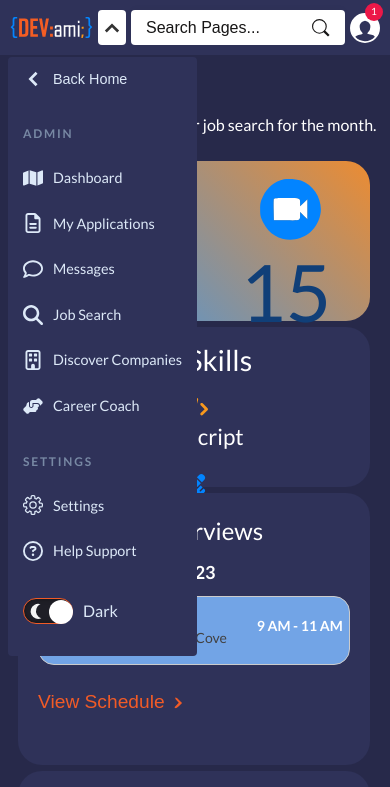
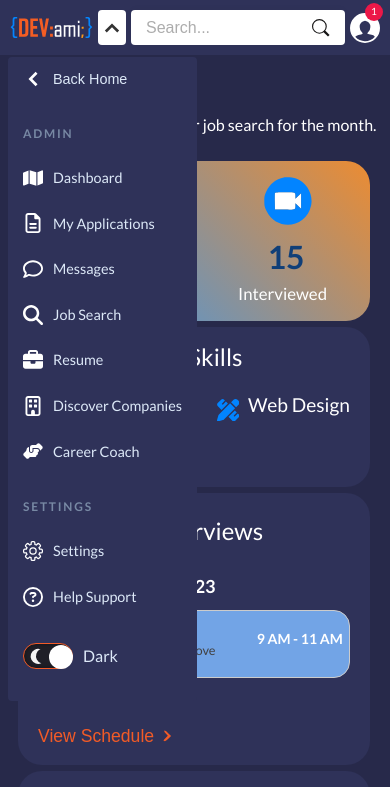
Before and after one commit to HerrGeist213/team-flying-mongooses, a plain HTML site: page job-board.html in a window 390 px wide. Both pictures are taken after a click on the button 112 px from the left and 27 px from the top of the page. Shown: the top 787 px of the page. Drawn offline with Linux system fonts and the light colour scheme.

Commit message:
Light mode customization and alignment for mobile responsiveness

```diff
--- a/job-board.css
+++ b/job-board.css
@@ -189,7 +189,7 @@
 .page-header .admin-menu svg {
   width: 20px;
   height: 20px;
-  fill: var(--page-header-txtColor);
+  fill: var(--white);
   margin-right: 10px;
 }
 
@@ -251,8 +251,8 @@
 
 .search-and-user [type="search"] {
   width: 100%;
-  height: 50px;
-  font-size: 1.5rem;
+  height: 2.3rem;
+  font-size: 1.2rem;
   padding-left: 15px;
   background: var(--page-content-blockColor);
   color: var(--black);
@@ -261,7 +261,7 @@
 }
 
 .search-and-user ::placeholder {
-  color: var(--page-content-txtColor);
+  color: rgba(0, 0, 0, 0.324);
 }
 
 .search-and-user form svg {
@@ -386,7 +386,7 @@
 }
 
 .camera > svg {
-  height: 4.5rem;
+  height: 4.2rem;
   margin-top: -2rem;
   margin-bottom: -0.7rem;
 }
@@ -422,7 +422,6 @@
   font-size: 1.2rem;
   margin-top: 2%;
 
-
 }
 
 .toggle-font, .toggle-font1 {
@@ -443,6 +442,7 @@
 
 .skills1 {
   height: 1.4rem;
+  margin-bottom: 0.5rem;
 }
 
 .skills-words {
@@ -456,11 +456,15 @@
   align-items: center; */
 }
 
-.resume-button {
+/* .ab .resume-button {
+  margin-bottom: -4rem;
+} */
+
+.resume-button  {
   display: flex;
   align-items: center;
   justify-content: center;
-  margin-bottom: -4rem;
+  /* margin-bottom: -4rem; */
 }
 
 .resume-button button {
@@ -519,13 +523,13 @@
 }
 
 .event-name {
-  font-size: 16px;
+  font-size: 1rem;
   font-weight: bold;
   color: var(--page-content-txtColor);
 }
 
 .event-job-title {
-  font-size: 14px;
+  font-size: 0.8rem;
   color: #424141;
 }
 
@@ -537,6 +541,7 @@
 
 
 .b .resume-button {
+  overflow: hidden;
   margin-top: auto;
 }
 /* ---- CELL .b  ENDS ---- */
@@ -606,7 +611,8 @@
 .job-separator {
   margin-bottom: 0.6rem;
   background-color: #ccc;
-  margin-top: -1rem;
+  margin-top: -0.9rem;
+  margin-bottom: 0.9rem;
 }
 
 .job-status, .job-status2, .job-status3 {
@@ -657,10 +663,13 @@
   grid-row: row 2 ;
 }
 
+.d .job-separator  {
+  margin-bottom: 0.5rem;
+}
 
 
 
-/* ---- CELL .d  BEGINS ---- */
+/* ---- CELL .d  ENDS ---- */
 .job-list1 {
   margin-top: 1.2rem;
  gap: -1.5rem;
@@ -758,6 +767,13 @@
   }
 }
 
+/* ---- GRID ---- */
+
+
+
+
+
+
 @media screen and (max-width: 400px) /* Mobile */ {
     .wrapper {
         display: grid;
@@ -766,6 +782,8 @@
         grid-template-rows: repeat(4, [row] auto  );
 
       }
+
+      /* --- a CELL --- */
       .a {
         grid-column: col / span 3;
         grid-row: row ;
@@ -773,12 +791,71 @@
         width: 22rem;
       }
 
+      .side-by {
+        padding-left: 1rem;
+        padding-right: 1rem;
+      }
+      .airplane svg {
+        height: 4rem;
+        margin-left: -0.8rem;
+      }
+
+      .camera svg {
+        height: 3.5rem;
+
+      }
+
+      .bignum2 {
+        text-align: center;
+      }
+      .bignum1, .bignum2 {
+        font-size: 2rem;
+        font-weight: 600;
+        margin-top: 1rem;
+      }
+
+      .smallword {
+        font-size: 70%;
+      }
+
+
+
+      /* ----CELL ab--- */
     .ab {
       grid-column: col / span 3;
         grid-row: row 2;
         height: 10rem;
         width: 22rem;
     }
+
+    .skillz {
+      flex-direction: row;
+      justify-content: space-between;
+
+    }
+
+    .skills1 {
+      margin-right: -3rem;
+    }
+
+    .skills-words {
+      font-size: 1.2rem;
+    }
+
+    /* TOGGLE FONT AREA */
+    .ab .toggle-font {
+      margin-top: 1rem;
+    }
+
+    .ab .toggle-arrow {
+      margin-top: 1.3rem;
+    }
+
+    .toggle-font, .toggle-font1 {
+      font-size: 1.1rem;
+    }
+
+     /* ----CELL b--- */
       .b {
         grid-column: col   / span  3;
         grid-row: row 3;
@@ -786,13 +863,37 @@
         width: 22rem;
       }
 
+      .schedule-int-date {
+        margin-top: 1.5rem;
+      }
 
+      .b .toggle-font {
+        margin-top: 1.6rem;
+      }
+      .b .toggle-arrow {
+        margin-top: 1.8rem;
+      }
+
+
+      /* ----CELL b--- */
       .c {
         grid-column: col / span 3 ;
         grid-row: row 4 ;
         height: 26rem;
         width: 22rem;
       }
+
+    .job-item {
+      margin-top: 0.6rem;
+    }
+
+    .job-separator {
+      margin-top: 0.2rem;
+    }
+
+    .job-status2 {
+      padding: 0.4rem;
+    }
 
       .d {
         grid-column: col  / span 3  ;
@@ -801,6 +902,9 @@
         width: 22rem;
       }
 
+   .d .job-separator {
+    margin-top: -0.2rem;
+   }
 
 }
 
@@ -928,16 +1032,12 @@
   --box-shadow: 0 0 10px -2px rgba(0, 0, 0, 0.25);
 }
 
-/* .light-mode .page-content {
-  background-color: var(--page-header-bgColor);
-} */
 
-/* .light-mode  .a, .ab, .b,  .c, .d {
-    background-color: var(--white);
-
-} */
 
 /* --- FONT COLOR --- */
+.light-mode .page-header, .light-mode .admin-menu {
+  background-color: #2F3259;
+}
 
 .light-mode p,
 .light-mode .wrapper p,
@@ -950,6 +1050,10 @@
   color: var(--black);
 }
 
+.light-mode .page-header .admin-menu,
+.light-mode .page-header .admin-menu a {
+  color: var(--white);
+}
 
 
 .light-mode .page-header .admin-menu a:hover,
--- a/job-board.html
+++ b/job-board.html
@@ -72,8 +72,8 @@
           <polygon points="0.64 11.85 -0.02 11.1 2.55 8.85 4.57 10.4 9.25 5.25 12.97 8.84 15.37 6.79 16.02 7.54 12.94 10.2 9.29 6.68 4.69 11.76 2.59 10.14 0.64 11.85" />
         </symbol>
         <symbol id="settings" viewBox="0 0 16 16">
-            <path d="M8,11a3,3,0,1,1,3-3A3,3,0,0,1,8,11ZM8,6a2,2,0,1,0,2,2A2,2,0,0,0,8,6Z" />
-            <path d="M8.5,16h-1A1.5,1.5,0,0,1,6,14.5v-.85a5.91,5.91,0,0,1-.58-.24l-.6.6A1.54,1.54,0,0,1,2.7,14L2,13.3a1.5,1.5,0,0,1,0-2.12l.6-.6A5.91,5.91,0,0,1,2.35,10H1.5A1.5,1.5,0,0,1,0,8.5v-1A1.5,1.5,0,0,1,1.5,6h.85a5.91,5.91,0,0,1,.24-.58L2,4.82A1.5,1.5,0,0,1,2,2.7L2.7,2A1.54,1.54,0,0,1,4.82,2l.6.6A5.91,5.91,0,0,1,6,2.35V1.5A1.5,1.5,0,0,1,7.5,0h1A1.5,1.5,0,0,1,10,1.5v.85a5.91,5.91,0,0,1,.58.24l.6-.6A1.54,1.54,0,0,1,13.3,2L14,2.7a1.5,1.5,0,0,1,0,2.12l-.6.6a5.91,5.91,0,0,1,.24.58h.85A1.5,1.5,0,0,1,16,7.5v1A1.5,1.5,0,0,1,14.5,10h-.85a5.91,5.91,0,0,1-.24.58l.6.6a1.5,1.5,0,0,1,0,2.12L13.3,14a1.54,1.54,0,0,1-2.12,0l-.6-.6a5.91,5.91,0,0,1-.58.24v.85A1.5,1.5,0,0,1,8.5,16ZM5.23,12.18l.33.18a4.94,4.94,0,0,0,1.07.44l.36.1V14.5a.5.5,0,0,0,.5.5h1a.5.5,0,0,0,.5-.5V12.91l.36-.1a4.94,4.94,0,0,0,1.07-.44l.33-.18,1.12,1.12a.51.51,0,0,0,.71,0l.71-.71a.5.5,0,0,0,0-.71l-1.12-1.12.18-.33a4.94,4.94,0,0,0,.44-1.07l.1-.36H14.5a.5.5,0,0,0,.5-.5v-1a.5.5,0,0,0-.5-.5H12.91l-.1-.36a4.94,4.94,0,0,0-.44-1.07l-.18-.33L13.3,4.11a.5.5,0,0,0,0-.71L12.6,2.7a.51.51,0,0,0-.71,0L10.77,3.82l-.33-.18a4.94,4.94,0,0,0-1.07-.44L9,3.09V1.5A.5.5,0,0,0,8.5,1h-1a.5.5,0,0,0-.5.5V3.09l-.36.1a4.94,4.94,0,0,0-1.07.44l-.33.18L4.11,2.7a.51.51,0,0,0-.71,0L2.7,3.4a.5.5,0,0,0,0,.71L3.82,5.23l-.18.33a4.94,4.94,0,0,0-.44,1.07L3.09,7H1.5a.5.5,0,0,0-.5.5v1a.5.5,0,0,0,.5.5H3.09l.1.36a4.94,4.94,0,0,0,.44,1.07l.18.33L2.7,11.89a.5.5,0,0,0,0,.71l.71.71a.51.51,0,0,0,.71,0Z" />
+            <path fill="#fff" d="M8,11a3,3,0,1,1,3-3A3,3,0,0,1,8,11ZM8,6a2,2,0,1,0,2,2A2,2,0,0,0,8,6Z" />
+            <path fill="#fff" d="M8.5,16h-1A1.5,1.5,0,0,1,6,14.5v-.85a5.91,5.91,0,0,1-.58-.24l-.6.6A1.54,1.54,0,0,1,2.7,14L2,13.3a1.5,1.5,0,0,1,0-2.12l.6-.6A5.91,5.91,0,0,1,2.35,10H1.5A1.5,1.5,0,0,1,0,8.5v-1A1.5,1.5,0,0,1,1.5,6h.85a5.91,5.91,0,0,1,.24-.58L2,4.82A1.5,1.5,0,0,1,2,2.7L2.7,2A1.54,1.54,0,0,1,4.82,2l.6.6A5.91,5.91,0,0,1,6,2.35V1.5A1.5,1.5,0,0,1,7.5,0h1A1.5,1.5,0,0,1,10,1.5v.85a5.91,5.91,0,0,1,.58.24l.6-.6A1.54,1.54,0,0,1,13.3,2L14,2.7a1.5,1.5,0,0,1,0,2.12l-.6.6a5.91,5.91,0,0,1,.24.58h.85A1.5,1.5,0,0,1,16,7.5v1A1.5,1.5,0,0,1,14.5,10h-.85a5.91,5.91,0,0,1-.24.58l.6.6a1.5,1.5,0,0,1,0,2.12L13.3,14a1.54,1.54,0,0,1-2.12,0l-.6-.6a5.91,5.91,0,0,1-.58.24v.85A1.5,1.5,0,0,1,8.5,16ZM5.23,12.18l.33.18a4.94,4.94,0,0,0,1.07.44l.36.1V14.5a.5.5,0,0,0,.5.5h1a.5.5,0,0,0,.5-.5V12.91l.36-.1a4.94,4.94,0,0,0,1.07-.44l.33-.18,1.12,1.12a.51.51,0,0,0,.71,0l.71-.71a.5.5,0,0,0,0-.71l-1.12-1.12.18-.33a4.94,4.94,0,0,0,.44-1.07l.1-.36H14.5a.5.5,0,0,0,.5-.5v-1a.5.5,0,0,0-.5-.5H12.91l-.1-.36a4.94,4.94,0,0,0-.44-1.07l-.18-.33L13.3,4.11a.5.5,0,0,0,0-.71L12.6,2.7a.51.51,0,0,0-.71,0L10.77,3.82l-.33-.18a4.94,4.94,0,0,0-1.07-.44L9,3.09V1.5A.5.5,0,0,0,8.5,1h-1a.5.5,0,0,0-.5.5V3.09l-.36.1a4.94,4.94,0,0,0-1.07.44l-.33.18L4.11,2.7a.51.51,0,0,0-.71,0L2.7,3.4a.5.5,0,0,0,0,.71L3.82,5.23l-.18.33a4.94,4.94,0,0,0-.44,1.07L3.09,7H1.5a.5.5,0,0,0-.5.5v1a.5.5,0,0,0,.5.5H3.09l.1.36a4.94,4.94,0,0,0,.44,1.07l.18.33L2.7,11.89a.5.5,0,0,0,0,.71l.71.71a.51.51,0,0,0,.71,0Z" />
         </symbol>
         <symbol id="help" viewBox="0 0 16 16">
           <path d="M8,11a3,3,0,1,1,3-3A3,3,0,0,1,8,11ZM8,6a2,2,0,1,0,2,2A2,2,0,0,0,8,6Z" />
@@ -120,42 +120,50 @@
             <li>
               <a href="#0">
                 <svg xmlns="http://www.w3.org/2000/svg" viewBox="0 0 576 512"><!--! Font Awesome Pro 6.4.0 by @fontawesome - https://fontawesome.com License - https://fontawesome.com/license (Commercial License) Copyright 2023 Fonticons, Inc. -->
-                    <path d="M384 476.1L192 421.2V35.9L384 90.8V476.1zm32-1.2V88.4L543.1 37.5c15.8-6.3 32.9 5.3 32.9 22.3V394.6c0 9.8-6 18.6-15.1 22.3L416 474.8zM15.1 95.1L160 37.2V423.6L32.9 474.5C17.1 480.8 0 469.2 0 452.2V117.4c0-9.8 6-18.6 15.1-22.3z"/></svg>
+                    <path fill="#fff" d="M384 476.1L192 421.2V35.9L384 90.8V476.1zm32-1.2V88.4L543.1 37.5c15.8-6.3 32.9 5.3 32.9 22.3V394.6c0 9.8-6 18.6-15.1 22.3L416 474.8zM15.1 95.1L160 37.2V423.6L32.9 474.5C17.1 480.8 0 469.2 0 452.2V117.4c0-9.8 6-18.6 15.1-22.3z"/></svg>
                 <span>Dashboard</span>
               </a>
             </li>
             <li>
               <a href="#0">
                 <svg xmlns="http://www.w3.org/2000/svg" viewBox="0 0 384 512"><!--! Font Awesome Pro 6.4.0 by @fontawesome - https://fontawesome.com License - https://fontawesome.com/license (Commercial License) Copyright 2023 Fonticons, Inc. -->
-                    <path d="M64 464c-8.8 0-16-7.2-16-16V64c0-8.8 7.2-16 16-16H224v80c0 17.7 14.3 32 32 32h80V448c0 8.8-7.2 16-16 16H64zM64 0C28.7 0 0 28.7 0 64V448c0 35.3 28.7 64 64 64H320c35.3 0 64-28.7 64-64V154.5c0-17-6.7-33.3-18.7-45.3L274.7 18.7C262.7 6.7 246.5 0 229.5 0H64zm56 256c-13.3 0-24 10.7-24 24s10.7 24 24 24H264c13.3 0 24-10.7 24-24s-10.7-24-24-24H120zm0 96c-13.3 0-24 10.7-24 24s10.7 24 24 24H264c13.3 0 24-10.7 24-24s-10.7-24-24-24H120z"/></svg>
+                    <path fill="#fff" d="M64 464c-8.8 0-16-7.2-16-16V64c0-8.8 7.2-16 16-16H224v80c0 17.7 14.3 32 32 32h80V448c0 8.8-7.2 16-16 16H64zM64 0C28.7 0 0 28.7 0 64V448c0 35.3 28.7 64 64 64H320c35.3 0 64-28.7 64-64V154.5c0-17-6.7-33.3-18.7-45.3L274.7 18.7C262.7 6.7 246.5 0 229.5 0H64zm56 256c-13.3 0-24 10.7-24 24s10.7 24 24 24H264c13.3 0 24-10.7 24-24s-10.7-24-24-24H120zm0 96c-13.3 0-24 10.7-24 24s10.7 24 24 24H264c13.3 0 24-10.7 24-24s-10.7-24-24-24H120z"/></svg>
                 <span>My Applications</span>
               </a>
             </li>
             <li>
               <a href="#0">
                 <svg xmlns="http://www.w3.org/2000/svg" viewBox="0 0 512 512"><!--! Font Awesome Pro 6.4.0 by @fontawesome - https://fontawesome.com License - https://fontawesome.com/license (Commercial License) Copyright 2023 Fonticons, Inc. -->
-                    <path d="M123.6 391.3c12.9-9.4 29.6-11.8 44.6-6.4c26.5 9.6 56.2 15.1 87.8 15.1c124.7 0 208-80.5 208-160s-83.3-160-208-160S48 160.5 48 240c0 32 12.4 62.8 35.7 89.2c8.6 9.7 12.8 22.5 11.8 35.5c-1.4 18.1-5.7 34.7-11.3 49.4c17-7.9 31.1-16.7 39.4-22.7zM21.2 431.9c1.8-2.7 3.5-5.4 5.1-8.1c10-16.6 19.5-38.4 21.4-62.9C17.7 326.8 0 285.1 0 240C0 125.1 114.6 32 256 32s256 93.1 256 208s-114.6 208-256 208c-37.1 0-72.3-6.4-104.1-17.9c-11.9 8.7-31.3 20.6-54.3 30.6c-15.1 6.6-32.3 12.6-50.1 16.1c-.8 .2-1.6 .3-2.4 .5c-4.4 .8-8.7 1.5-13.2 1.9c-.2 0-.5 .1-.7 .1c-5.1 .5-10.2 .8-15.3 .8c-6.5 0-12.3-3.9-14.8-9.9c-2.5-6-1.1-12.8 3.4-17.4c4.1-4.2 7.8-8.7 11.3-13.5c1.7-2.3 3.3-4.6 4.8-6.9c.1-.2 .2-.3 .3-.5z"/></svg>
+                    <path fill="#fff" d="M123.6 391.3c12.9-9.4 29.6-11.8 44.6-6.4c26.5 9.6 56.2 15.1 87.8 15.1c124.7 0 208-80.5 208-160s-83.3-160-208-160S48 160.5 48 240c0 32 12.4 62.8 35.7 89.2c8.6 9.7 12.8 22.5 11.8 35.5c-1.4 18.1-5.7 34.7-11.3 49.4c17-7.9 31.1-16.7 39.4-22.7zM21.2 431.9c1.8-2.7 3.5-5.4 5.1-8.1c10-16.6 19.5-38.4 21.4-62.9C17.7 326.8 0 285.1 0 240C0 125.1 114.6 32 256 32s256 93.1 256 208s-114.6 208-256 208c-37.1 0-72.3-6.4-104.1-17.9c-11.9 8.7-31.3 20.6-54.3 30.6c-15.1 6.6-32.3 12.6-50.1 16.1c-.8 .2-1.6 .3-2.4 .5c-4.4 .8-8.7 1.5-13.2 1.9c-.2 0-.5 .1-.7 .1c-5.1 .5-10.2 .8-15.3 .8c-6.5 0-12.3-3.9-14.8-9.9c-2.5-6-1.1-12.8 3.4-17.4c4.1-4.2 7.8-8.7 11.3-13.5c1.7-2.3 3.3-4.6 4.8-6.9c.1-.2 .2-.3 .3-.5z"/></svg>
                 <span>Messages</span>
               </a>
             </li>
             <li>
               <a href="#0">
                 <svg xmlns="http://www.w3.org/2000/svg" viewBox="0 0 512 512"><!--! Font Awesome Pro 6.4.0 by @fontawesome - https://fontawesome.com License - https://fontawesome.com/license (Commercial License) Copyright 2023 Fonticons, Inc. -->
-                    <path d="M416 208c0 45.9-14.9 88.3-40 122.7L502.6 457.4c12.5 12.5 12.5 32.8 0 45.3s-32.8 12.5-45.3 0L330.7 376c-34.4 25.2-76.8 40-122.7 40C93.1 416 0 322.9 0 208S93.1 0 208 0S416 93.1 416 208zM208 352a144 144 0 1 0 0-288 144 144 0 1 0 0 288z"/></svg>
+                    <path fill="#fff" d="M416 208c0 45.9-14.9 88.3-40 122.7L502.6 457.4c12.5 12.5 12.5 32.8 0 45.3s-32.8 12.5-45.3 0L330.7 376c-34.4 25.2-76.8 40-122.7 40C93.1 416 0 322.9 0 208S93.1 0 208 0S416 93.1 416 208zM208 352a144 144 0 1 0 0-288 144 144 0 1 0 0 288z"/></svg>
                 <span>Job Search</span>
               </a>
             </li>
             <li>
               <a href="#0">
+                <svg xmlns="http://www.w3.org/2000/svg" viewBox="0 0 512 512"><!--! Font Awesome Pro 6.4.0 by @fontawesome - https://fontawesome.com License - https://fontawesome.com/license (Commercial License) Copyright 2023 Fonticons, Inc. -->
+                  <path fill="#fff" d="M184 48H328c4.4 0 8 3.6 8 8V96H176V56c0-4.4 3.6-8 8-8zm-56 8V96H64C28.7 96 0 124.7 0 160v96H192 320 512V160c0-35.3-28.7-64-64-64H384V56c0-30.9-25.1-56-56-56H184c-30.9 0-56 25.1-56 56zM512 288H320v32c0 17.7-14.3 32-32 32H224c-17.7 0-32-14.3-32-32V288H0V416c0 35.3 28.7 64 64 64H448c35.3 0 64-28.7 64-64V288z"/>
+                </svg>
+                <span>Resume</span>
+              </a>
+            </li>
+            <li>
+              <a href="#0">
                 <svg xmlns="http://www.w3.org/2000/svg" viewBox="0 0 384 512"><!--! Font Awesome Pro 6.4.0 by @fontawesome - https://fontawesome.com License - https://fontawesome.com/license (Commercial License) Copyright 2023 Fonticons, Inc. -->
-                    <path d="M64 48c-8.8 0-16 7.2-16 16V448c0 8.8 7.2 16 16 16h80V400c0-26.5 21.5-48 48-48s48 21.5 48 48v64h80c8.8 0 16-7.2 16-16V64c0-8.8-7.2-16-16-16H64zM0 64C0 28.7 28.7 0 64 0H320c35.3 0 64 28.7 64 64V448c0 35.3-28.7 64-64 64H64c-35.3 0-64-28.7-64-64V64zm88 40c0-8.8 7.2-16 16-16h48c8.8 0 16 7.2 16 16v48c0 8.8-7.2 16-16 16H104c-8.8 0-16-7.2-16-16V104zM232 88h48c8.8 0 16 7.2 16 16v48c0 8.8-7.2 16-16 16H232c-8.8 0-16-7.2-16-16V104c0-8.8 7.2-16 16-16zM88 232c0-8.8 7.2-16 16-16h48c8.8 0 16 7.2 16 16v48c0 8.8-7.2 16-16 16H104c-8.8 0-16-7.2-16-16V232zm144-16h48c8.8 0 16 7.2 16 16v48c0 8.8-7.2 16-16 16H232c-8.8 0-16-7.2-16-16V232c0-8.8 7.2-16 16-16z"/></svg>
+                    <path fill="#fff" d="M64 48c-8.8 0-16 7.2-16 16V448c0 8.8 7.2 16 16 16h80V400c0-26.5 21.5-48 48-48s48 21.5 48 48v64h80c8.8 0 16-7.2 16-16V64c0-8.8-7.2-16-16-16H64zM0 64C0 28.7 28.7 0 64 0H320c35.3 0 64 28.7 64 64V448c0 35.3-28.7 64-64 64H64c-35.3 0-64-28.7-64-64V64zm88 40c0-8.8 7.2-16 16-16h48c8.8 0 16 7.2 16 16v48c0 8.8-7.2 16-16 16H104c-8.8 0-16-7.2-16-16V104zM232 88h48c8.8 0 16 7.2 16 16v48c0 8.8-7.2 16-16 16H232c-8.8 0-16-7.2-16-16V104c0-8.8 7.2-16 16-16zM88 232c0-8.8 7.2-16 16-16h48c8.8 0 16 7.2 16 16v48c0 8.8-7.2 16-16 16H104c-8.8 0-16-7.2-16-16V232zm144-16h48c8.8 0 16 7.2 16 16v48c0 8.8-7.2 16-16 16H232c-8.8 0-16-7.2-16-16V232c0-8.8 7.2-16 16-16z"/></svg>
                 <span>Discover Companies</span>
               </a>
             </li>
             <li>
               <a href="#0">
                 <svg xmlns="http://www.w3.org/2000/svg" viewBox="0 0 640 512"><!--! Font Awesome Pro 6.4.0 by @fontawesome - https://fontawesome.com License - https://fontawesome.com/license (Commercial License) Copyright 2023 Fonticons, Inc. -->
-                    <path d="M544 248v3.3l69.7-69.7c21.9-21.9 21.9-57.3 0-79.2L535.6 24.4c-21.9-21.9-57.3-21.9-79.2 0L416.3 64.5c-2.7-.3-5.5-.5-8.3-.5H296c-37.1 0-67.6 28-71.6 64H224V248c0 22.1 17.9 40 40 40s40-17.9 40-40V176c0 0 0-.1 0-.1V160l16 0 136 0c0 0 0 0 .1 0H464c44.2 0 80 35.8 80 80v8zM336 192v56c0 39.8-32.2 72-72 72s-72-32.2-72-72V129.4c-35.9 6.2-65.8 32.3-76 68.2L99.5 255.2 26.3 328.4c-21.9 21.9-21.9 57.3 0 79.2l78.1 78.1c21.9 21.9 57.3 21.9 79.2 0l37.7-37.7c.9 0 1.8 .1 2.7 .1H384c26.5 0 48-21.5 48-48c0-5.6-1-11-2.7-16H432c26.5 0 48-21.5 48-48c0-12.8-5-24.4-13.2-33c25.7-5 45.1-27.6 45.2-54.8v-.4c-.1-30.8-25.1-55.8-56-55.8c0 0 0 0 0 0l-120 0z"/></svg>
+                    <path fill="#fff" d="M544 248v3.3l69.7-69.7c21.9-21.9 21.9-57.3 0-79.2L535.6 24.4c-21.9-21.9-57.3-21.9-79.2 0L416.3 64.5c-2.7-.3-5.5-.5-8.3-.5H296c-37.1 0-67.6 28-71.6 64H224V248c0 22.1 17.9 40 40 40s40-17.9 40-40V176c0 0 0-.1 0-.1V160l16 0 136 0c0 0 0 0 .1 0H464c44.2 0 80 35.8 80 80v8zM336 192v56c0 39.8-32.2 72-72 72s-72-32.2-72-72V129.4c-35.9 6.2-65.8 32.3-76 68.2L99.5 255.2 26.3 328.4c-21.9 21.9-21.9 57.3 0 79.2l78.1 78.1c21.9 21.9 57.3 21.9 79.2 0l37.7-37.7c.9 0 1.8 .1 2.7 .1H384c26.5 0 48-21.5 48-48c0-5.6-1-11-2.7-16H432c26.5 0 48-21.5 48-48c0-12.8-5-24.4-13.2-33c25.7-5 45.1-27.6 45.2-54.8v-.4c-.1-30.8-25.1-55.8-56-55.8c0 0 0 0 0 0l-120 0z"/></svg>
                 <span>Career Coach</span>
               </a>
             </li>
@@ -173,7 +181,7 @@
             <li>
               <a href="#0">
                 <svg xmlns="http://www.w3.org/2000/svg" viewBox="0 0 512 512"><!--! Font Awesome Pro 6.4.0 by @fontawesome - https://fontawesome.com License - https://fontawesome.com/license (Commercial License) Copyright 2023 Fonticons, Inc. -->
-                    <path d="M464 256A208 208 0 1 0 48 256a208 208 0 1 0 416 0zM0 256a256 256 0 1 1 512 0A256 256 0 1 1 0 256zm169.8-90.7c7.9-22.3 29.1-37.3 52.8-37.3h58.3c34.9 0 63.1 28.3 63.1 63.1c0 22.6-12.1 43.5-31.7 54.8L280 264.4c-.2 13-10.9 23.6-24 23.6c-13.3 0-24-10.7-24-24V250.5c0-8.6 4.6-16.5 12.1-20.8l44.3-25.4c4.7-2.7 7.6-7.7 7.6-13.1c0-8.4-6.8-15.1-15.1-15.1H222.6c-3.4 0-6.4 2.1-7.5 5.3l-.4 1.2c-4.4 12.5-18.2 19-30.6 14.6s-19-18.2-14.6-30.6l.4-1.2zM224 352a32 32 0 1 1 64 0 32 32 0 1 1 -64 0z"/></svg>
+                    <path fill="#fff" d="M464 256A208 208 0 1 0 48 256a208 208 0 1 0 416 0zM0 256a256 256 0 1 1 512 0A256 256 0 1 1 0 256zm169.8-90.7c7.9-22.3 29.1-37.3 52.8-37.3h58.3c34.9 0 63.1 28.3 63.1 63.1c0 22.6-12.1 43.5-31.7 54.8L280 264.4c-.2 13-10.9 23.6-24 23.6c-13.3 0-24-10.7-24-24V250.5c0-8.6 4.6-16.5 12.1-20.8l44.3-25.4c4.7-2.7 7.6-7.7 7.6-13.1c0-8.4-6.8-15.1-15.1-15.1H222.6c-3.4 0-6.4 2.1-7.5 5.3l-.4 1.2c-4.4 12.5-18.2 19-30.6 14.6s-19-18.2-14.6-30.6l.4-1.2zM224 352a32 32 0 1 1 64 0 32 32 0 1 1 -64 0z"/></svg>
                 <span>Help Support</span>
               </a>
             </li>
@@ -204,7 +212,7 @@
             <section class="page-content">
                 <section class="search-and-user">
                 <form>
-                    <input type="search" placeholder="Search Pages...">
+                    <input type="search" placeholder="Search...">
                     <button type="submit" aria-label="submit form">
                     <svg aria-hidden="true">
                         <use xlink:href="#search"></use>
@@ -257,7 +265,7 @@
 
                          <!------- CELL ab BEGINS------>
                         <div class="box ab">
-                            <p style="text-align: center; font-size: 1.8rem; margin-top: -0.5rem;">Top Skills</p>
+                            <p class="second-titles" style="text-align: center; margin-top: -0.5rem;">Top Skills</p>
                             <!-- Add A graph bar -->
                             <div class="skillz">
                               <svg class="skills1" xmlns="http://www.w3.org/2000/svg" viewBox="0 0 640 512"><!--! Font Awesome Pro 6.4.0 by @fontawesome - https://fontawesome.com License - https://fontawesome.com/license (Commercial License) Copyright 2023 Fonticons, Inc. -->
@@ -272,12 +280,11 @@
                             </div>
                             <!-- Add the toggle icon-->
                               <button class="resume-button">
-                            <p class="toggle-font">See Resume</p>
-                            <svg class="toggle-arrow"  xmlns="http://www.w3.org/2000/svg"  viewBox="0 0 36 36" version="1.1">
-                              <path d="M 14.508 7.988 C 14.092 8.661, 14.977 10.411, 16.582 12.086 L 19.383 15.009 16.026 18.473 C 13.088 21.505, 12.889 22.020, 14.428 22.611 C 15.675 23.089, 17.325 22.146, 20.106 19.364 L 24.027 15.443 19.631 11.128 C 16.687 8.239, 14.994 7.201, 14.508 7.988" stroke="none" fill="#f15b27" fill-rule="evenodd"/>
-                            </svg>
+                                <p class="toggle-font">See Resume</p>
+                                <svg class="toggle-arrow"  xmlns="http://www.w3.org/2000/svg"  viewBox="0 0 36 36" version="1.1">
+                                  <path d="M 14.508 7.988 C 14.092 8.661, 14.977 10.411, 16.582 12.086 L 19.383 15.009 16.026 18.473 C 13.088 21.505, 12.889 22.020, 14.428 22.611 C 15.675 23.089, 17.325 22.146, 20.106 19.364 L 24.027 15.443 19.631 11.128 C 16.687 8.239, 14.994 7.201, 14.508 7.988" stroke="none" fill="#f15b27" fill-rule="evenodd"/>
+                                </svg>
                             </button>
-
                         </div>
                          <!------- CELL ab ENDS------>
 
@@ -378,7 +385,7 @@
                               </div>
 
                               <hr class="job-separator"> <!--Separator HERE! -->
-                              <div class="job-item">
+                              <div class="job-item" style="margin-top: 0.3rem;">
                                 <img class="job-image" src="images/copmany logos/powerpuff.png" alt="a&b design logo">
                                   <div class="job-details">
                                     <h4 class="job-title">Front-End Developer</h4>
```
Also changed, not shown: images/logo/bluelogo.png (added), 1 other file.
